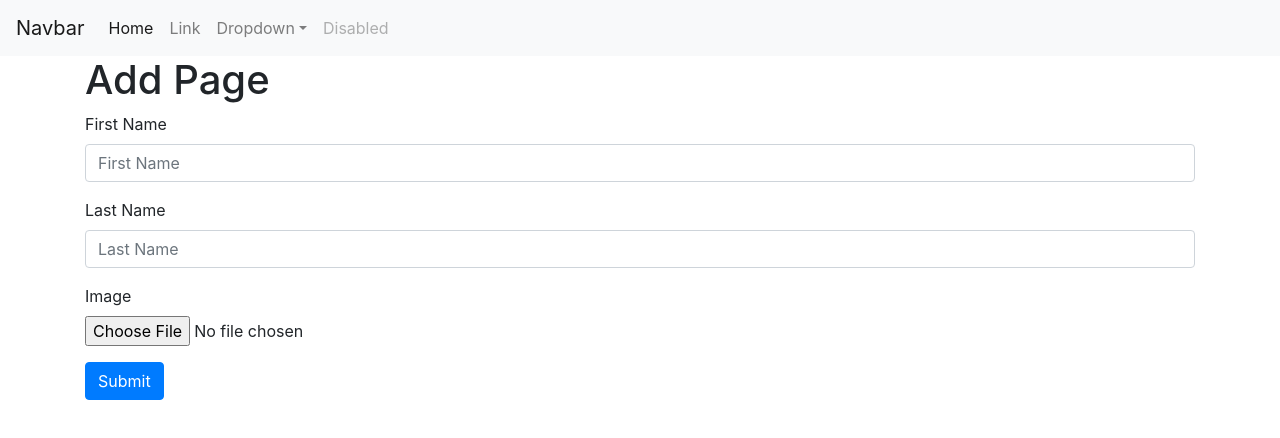
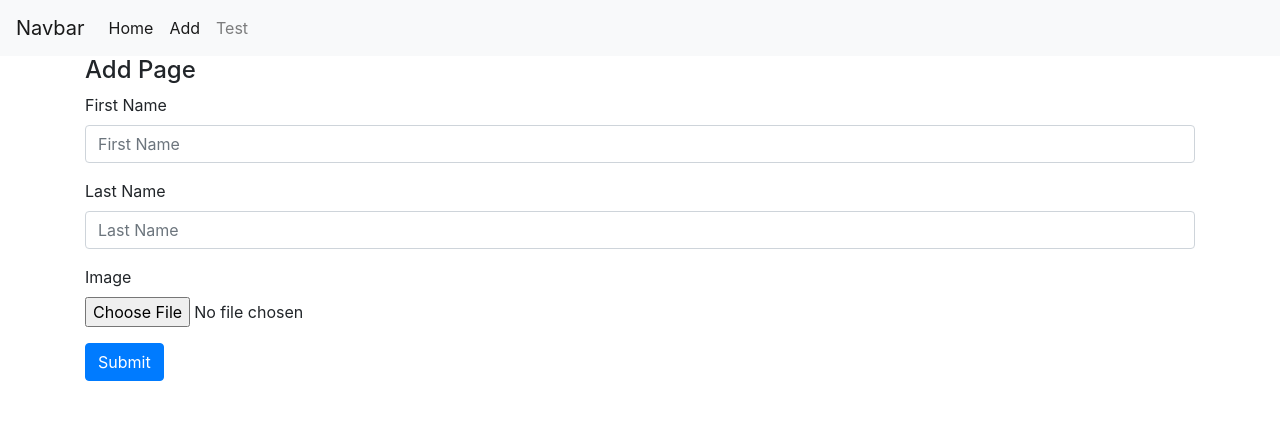
Before and after one commit to monsur22/react-functinal-crud, a React (Create React App) app: page /add in a window 1280 px wide. Shown: the top 438 px of the page. Built offline with nearby package versions, Linux system fonts and the light colour scheme.

Commit message:
built in

```diff
--- a/src/components/Add.js
+++ b/src/components/Add.js
@@ -12,7 +12,7 @@ const Add = () => {
     console.log(img)
 
     // const getData = async () => {
-    //     axios.get(`http://127.0.0.1:8000/api/model`)
+    //     axios.get(`http://localhost:8000/api/model`)
     //         .then((getData) => {
     //             setData(getData.data);
     //         })
@@ -25,7 +25,7 @@ const Add = () => {
       formData.append('lastName', lastName);
       formData.append('img', img);
 
-      const result = await fetch('http://localhost:8000/api/model/',{
+      const result = await fetch('http://localhost:8000/api/model',{
         method: 'POST',
         body: formData
     });
@@ -37,7 +37,7 @@ const Add = () => {
     }
     return (
         <div className="container">
-            <h1>Add Page</h1>
+            <h4>Add Page</h4>
                 <div class="form-group">
                     <label for="exampleInputEmail1">First Name</label>
                     <input type="text" name="firstName" class="form-control"  placeholder="First Name" value={firstName} onChange={(e) => setFirstName(e.target.value)}/>
--- a/src/components/Edit.js
+++ b/src/components/Edit.js
@@ -66,7 +66,7 @@ const Edit = (props) => {
             <div class="form-group">
                     <label for="exampleFormControlFile1">Image</label>
                     <input type="file"  class="form-control-file" id="exampleFormControlFile1"  onChange={(e) => setImg(e.target.files[0])} />
-            <img style={{width:100}} src={"http://localhost:8000/"+data.img}></img>
+            <img style={{width:100}} src={"http://localhost:8000/image/"+data.img}></img>
 
             </div>
             <button  type="submit" class="btn btn-primary" onClick={()=>updateProduct(data.id)}>Submit</button>
--- a/src/components/Header.js
+++ b/src/components/Header.js
@@ -1,10 +1,18 @@
 import React from 'react'
-
+import {
+    BrowserRouter as Router,
+    Switch,
+    Route,
+    Link,
+    useParams
+  } from "react-router-dom";
 const Header = () => {
     return (
         <div>
+
             <nav class="navbar navbar-expand-lg navbar-light bg-light">
-            <a class="navbar-brand" href="#">Navbar</a>
+            {/* <a class="navbar-brand" href="#"></a> */}
+            <Link class="navbar-brand" to="/">Navbar</Link>
             <button class="navbar-toggler" type="button" data-toggle="collapse" data-target="#navbarSupportedContent" aria-controls="navbarSupportedContent" aria-expanded="false" aria-label="Toggle navigation">
                 <span class="navbar-toggler-icon"></span>
             </button>
@@ -12,12 +20,21 @@ const Header = () => {
             <div class="collapse navbar-collapse" id="navbarSupportedContent">
                 <ul class="navbar-nav mr-auto">
                 <li class="nav-item active">
-                    <a class="nav-link" href="#">Home <span class="sr-only">(current)</span></a>
+                    {/* <a class="nav-link" href="#">Home <span class="sr-only">(current)</span></a> */}
+                <Link class="nav-link" to="/">Home</Link>
+
+                </li>
+                <li class="nav-item active">
+                    {/* <a class="nav-link" href="#">Link</a> */}
+                    <Link class="nav-link" to="/add">Add</Link>
+
                 </li>
                 <li class="nav-item">
-                    <a class="nav-link" href="#">Link</a>
+                    {/* <a class="nav-link" href="#">Link</a> */}
+                    <Link class="nav-link" to="/Test">Test</Link>
+
                 </li>
-                <li class="nav-item dropdown">
+                {/* <li class="nav-item dropdown">
                     <a class="nav-link dropdown-toggle" href="#" id="navbarDropdown" role="button" data-toggle="dropdown" aria-haspopup="true" aria-expanded="false">
                     Dropdown
                     </a>
@@ -27,10 +44,8 @@ const Header = () => {
                     <div class="dropdown-divider"></div>
                     <a class="dropdown-item" href="#">Something else here</a>
                     </div>
-                </li>
-                <li class="nav-item">
-                    <a class="nav-link disabled" href="#">Disabled</a>
-                </li>
+                </li> */}
+
                 </ul>
 
             </div>
--- a/src/components/List.js
+++ b/src/components/List.js
@@ -25,7 +25,7 @@ const List = () => {
     const paginate = pageNumber => setCurrentPage(pageNumber);
 
     useEffect(async () => {
-        await axios.get("http://127.0.0.1:8000/api/model")
+        await axios.get("http://localhost:8000/api/model")
         .then(function(response) {
             console.log(response.data);
             setData(response.data);
@@ -37,14 +37,14 @@ const List = () => {
         }, []);
 
         const getData = async () => {
-            axios.get(`http://127.0.0.1:8000/api/model`)
+            axios.get(`http://localhost:8000/api/model`)
                 .then((getData) => {
                     setData(getData.data);
                 })
         }
 
         const onDeleteHandler = async(id) => {
-            await axios.delete(`http://127.0.0.1:8000/api/model/delete/${id}`)
+            await axios.delete(`http://localhost:8000/api/model/delete/${id}`)
             .then((response) => {
                 console.log(response);
                 getData();
@@ -59,7 +59,9 @@ const List = () => {
 
     return (
         <div>
-            <h1>LIst page</h1>
+            <h1 className="text-center">Crud Operation funtioanl compnent,Pagination and Validation. Use Laravel in backend.</h1>
+
+            <h4 className="text-center">LIst page</h4>
              <table class="table">
                 <thead>
                     <tr>
@@ -73,11 +75,11 @@ const List = () => {
                 <tbody>
                 {currentPosts.map((item) => (
                     <tr key={item._id}>
-                        <td scope="row">{item.id}</td>
+                        <td>{item.id}</td>
                         <td>{item.firstName}</td>
                         <td>{item.lastName}</td>
                         <td>
-                            <img style={{width:100}} src={"http://localhost:8000/"+item.img}>
+                            <img style={{width:100}} src={"http://localhost:8000/image/"+item.img}>
                                 </img></td>
 
                         <td>
--- a/src/components/Test.js
+++ b/src/components/Test.js
@@ -82,7 +82,7 @@ const List = () => {
       };
       /// pagination end
     useEffect(async () => {
-        await axios.get("http://127.0.0.1:8000/api/model")
+        await axios.get("http://localhost:8000/api/model")
         .then(function(response) {
             console.log(response.data);
             setData(response.data);
@@ -94,14 +94,14 @@ const List = () => {
         }, []);
 
         const getData = async () => {
-            axios.get(`http://127.0.0.1:8000/api/model`)
+            axios.get(`http://localhost:8000/api/model`)
                 .then((getData) => {
                     setData(getData.data);
                 })
         }
 
         const onDeleteHandler = async(id) => {
-            await axios.delete(`http://127.0.0.1:8000/api/model/delete/${id}`)
+            await axios.delete(`http://localhost:8000/api/model/delete/${id}`)
             .then((response) => {
                 console.log(response);
                 getData();
@@ -116,7 +116,7 @@ const List = () => {
 
     return (
         <div>
-            <h1>LIst page</h1>
+            <h4>LIst page</h4>
              <table class="table">
                 <thead>
                     <tr>
@@ -134,7 +134,7 @@ const List = () => {
                         <td>{item.firstName}</td>
                         <td>{item.lastName}</td>
                         <td>
-                            <img style={{width:100}} src={"http://localhost:8000/"+item.img}>
+                            <img style={{width:100}} src={"http://localhost:8000/image/"+item.img}>
                                 </img></td>
 
                         <td>
--- a/src/components/Validation.js
+++ b/src/components/Validation.js
@@ -15,7 +15,7 @@ const Validation = () => {
     const [lastNameErr, setLastNameErr] = useState({});
 
     // const getData = async () => {
-    //     axios.get(`http://127.0.0.1:8000/api/model`)
+    //     axios.get(`http://localhost:8000/api/model`)
     //         .then((getData) => {
     //             setData(getData.data);
     //         })
@@ -75,7 +75,7 @@ const Validation = () => {
     }
     return (
         <div className="container">
-            <h1>Add Page</h1>
+            <h4>Validation Add Page</h4>
                 <div class="form-group">
                     <label for="exampleInputEmail1">First Name</label>
                     <input type="text" name="firstName" class="form-control"  placeholder="First Name" value={firstName} onChange={(e) => setFirstName(e.target.value)}/>
```
